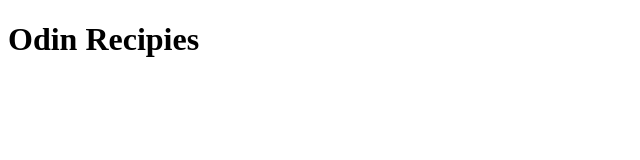
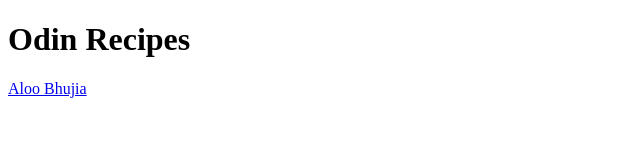
Before and after one commit to aumvats/odin-recipes, a plain HTML site: page index.html in a window 1280 px wide. Shown: the whole page, without its empty margins (0-640 px from the left). Drawn offline with Linux system fonts and the light colour scheme.

Commit message:
Update the file with link

```diff
--- a/index.html
+++ b/index.html
@@ -6,6 +6,7 @@
     <title>Document</title>
 </head>
 <body>
-    <h1>Odin Recipies</h1>
+    <h1>Odin Recipes</h1>
+    <a href="/recipes/aloobhujia.html">Aloo Bhujia</a>
 </body>
 </html>
```
